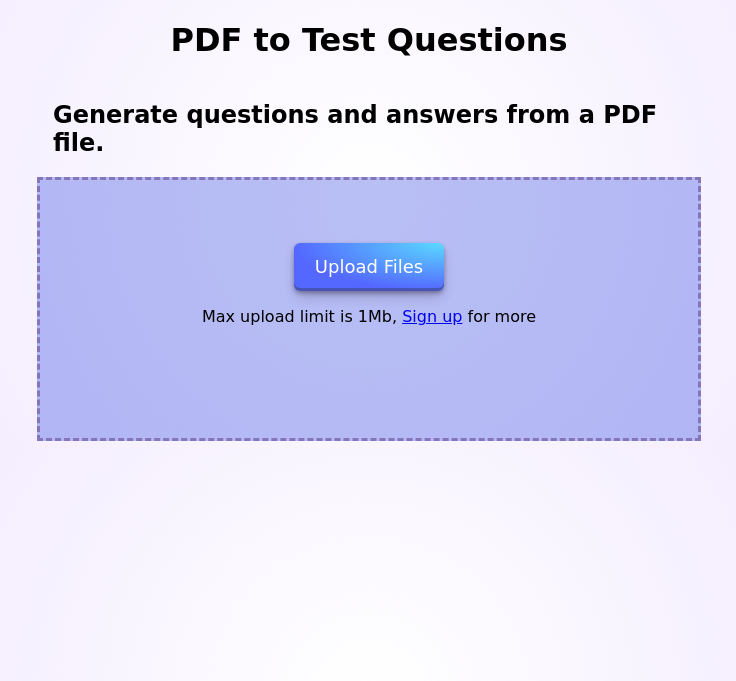
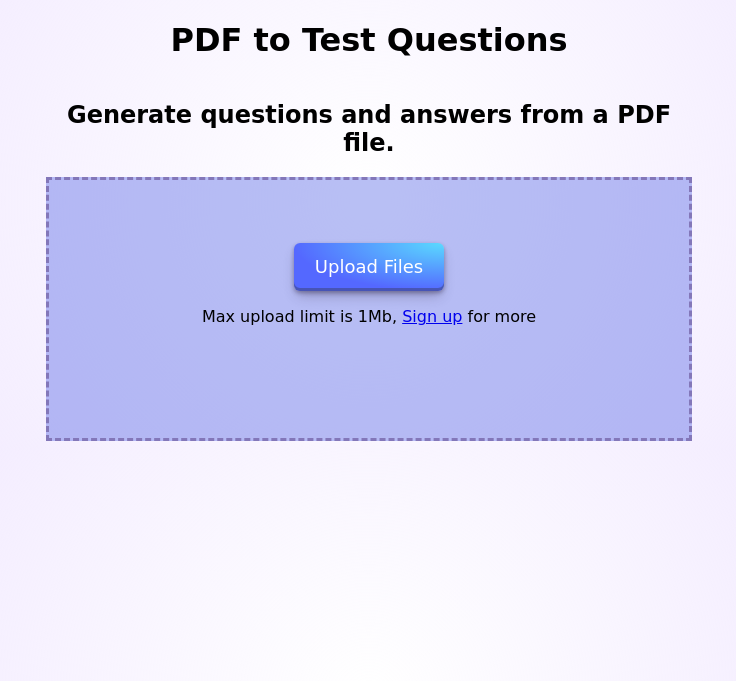
Before and after one commit to RyanGrieb/ExamGenerator, a Python web app: template backend/src/templates/index.html in a window 1280 px wide. Shown: the part 47-728 px from the top of the page, without its empty margins (271-1007 px from the left). Run offline with Jinja, Linux system fonts and the light colour scheme; the template is opened without the code that fills it: most values are stand-ins (such as "Sample title", 1, 10 or a date in 2020).

Commit message:
Improve CSS look & feel

```diff
--- a/backend/src/static/css/main.css
+++ b/backend/src/static/css/main.css
@@ -62,6 +62,10 @@ nav a:hover {
   text-align: center;
 }
 
+.center-text {
+  text-align: center;
+}
+
 .center-horizontally {
   margin: auto;
   width: 50%;
@@ -74,15 +78,17 @@ nav a:hover {
   align-items: center;
 }
 
-.qa-sets {
-  border: 1px solid #8377b9;
-  padding-left: 5px;
+.qa-set {
+  border: 3px solid #8377b9;
+  padding: 10px;
+  margin-bottom: 6px;
 }
 
 .upload-area {
   padding: 4px;
   background-color: #3c4fe05d;
-  width: 650px; /* Set your desired width */
+  max-width: 650px; /* Set your desired width */
+  min-width: 310px;
   min-height: 250px;
   border: 3px dashed #8377b9; /* Optional: Add a dashed border for visual style */
 }
--- a/backend/src/templates/index.html
+++ b/backend/src/templates/index.html
@@ -4,8 +4,8 @@
 <!-- <script src="{{ url_for('static',filename='js/index_fluff.js') }}?u={{ last_updated }}"></script> -->
 {% endblock %} {% block body %}
 <div class="center-horizontally center-inside-elems">
-    <h1>PDF to Test Questions</h1>
-    <h2>Generate questions and answers from a PDF file.</h2>
+    <h1 class="center-text">PDF to Test Questions</h1>
+    <h2 class="center-text">Generate questions and answers from a PDF file.</h2>
 </div>
 <div class="upload-area center-horizontally center-inside-elems" ondrop="dropHandler(event);"
     ondragover="dragOverHandler(event);">
--- a/todo.txt
+++ b/todo.txt
@@ -9,3 +9,8 @@
 6. Delete option to allow user to remove any unwanted Q&A sets.
 7. In database, map IP address to every uploaded PDF file.
 *. Figure out how to get unstructured.io to read images into text - quickly...
+
+
+Tests:
+1. Test if we get the # (number) of page number tokens correct for specific PDF files: Ensures we parse out page number tokens properly.
+2.
```
